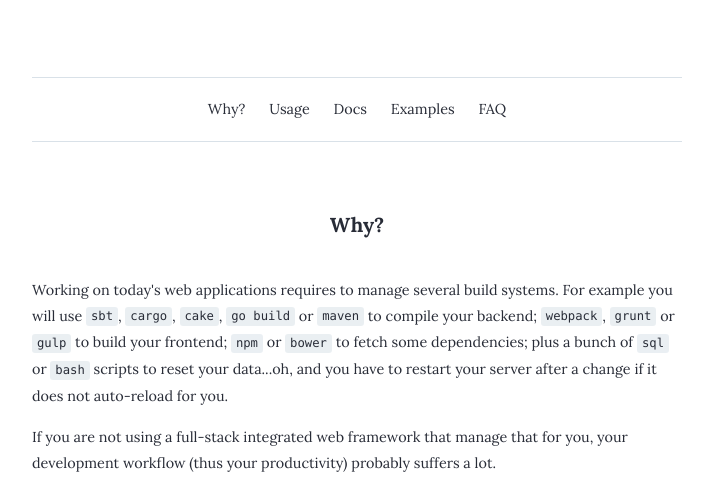
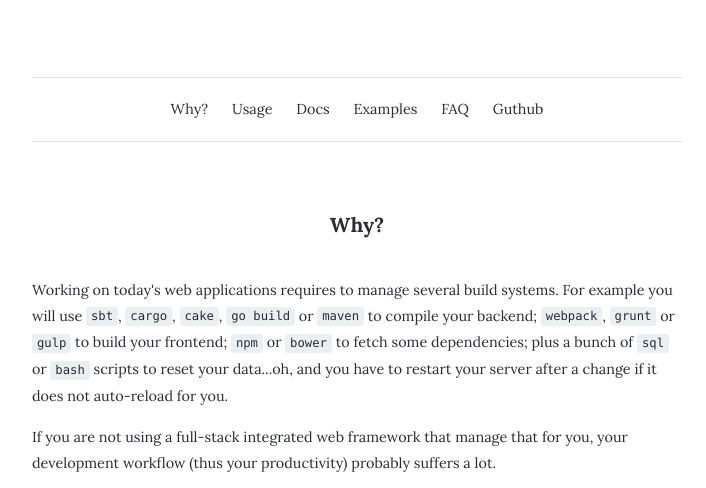
Before and after one commit to criteo/loop, a website: page index.html in a window 1280 px wide. Shown: the part 254-742 px from the top of the page, without its empty margins (283-989 px from the left). Drawn offline with Linux system fonts and the light colour scheme.

Commit message:
New website

```diff
--- a/index.html
+++ b/index.html
@@ -13,6 +13,7 @@
 <li><a href="#docs">Docs</a></li>
 <li><a href="#examples">Examples</a></li>
 <li><a href="#faq">FAQ</a></li>
+<li><a href="http://github.com/criteo/loop">Guthub</a></li>
 </ul>
 <h3 id="why-">Why?</h3>
 <p>Working on today&#39;s web applications requires to manage several build systems. For example you will use <code>sbt</code>, <code>cargo</code>, <code>cake</code>, <code>go build</code> or <code>maven</code> to compile your backend; <code>webpack</code>, <code>grunt</code> or <code>gulp</code> to build your frontend; <code>npm</code> or <code>bower</code> to fetch some dependencies; plus a bunch of <code>sql</code> or <code>bash</code> scripts to reset your data...oh, and you have to  restart your server after a change if it does not auto-reload for you.</p>
```
Also changed, not shown: README.md, 1 other file.
